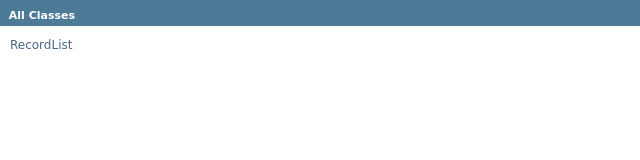
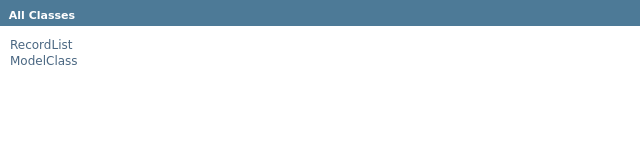
Before and after one commit to joy07092/CardioSync, a plain HTML site: page allclasses.html in a window 1280 px wide. Shown: the full height of the page, 0-640 px from the left. Drawn offline with Linux system fonts and the light colour scheme; a web font is replaced by a local one.

Commit message:
Update allclasses.html

```diff
--- a/allclasses.html
+++ b/allclasses.html
@@ -22,6 +22,7 @@
 <main role="main" class="indexContainer">
 <ul>
 <li><a href="com/example/cardiosync/RecordList.html" title="class in com.example.cardiosync">RecordList</a></li>
+  <li><a href="com/example/cardiosync/ModelClass.html" title="class in com.example.cardiosync">ModelClass</a></li>
 </ul>
 </main>
 </body>
```
